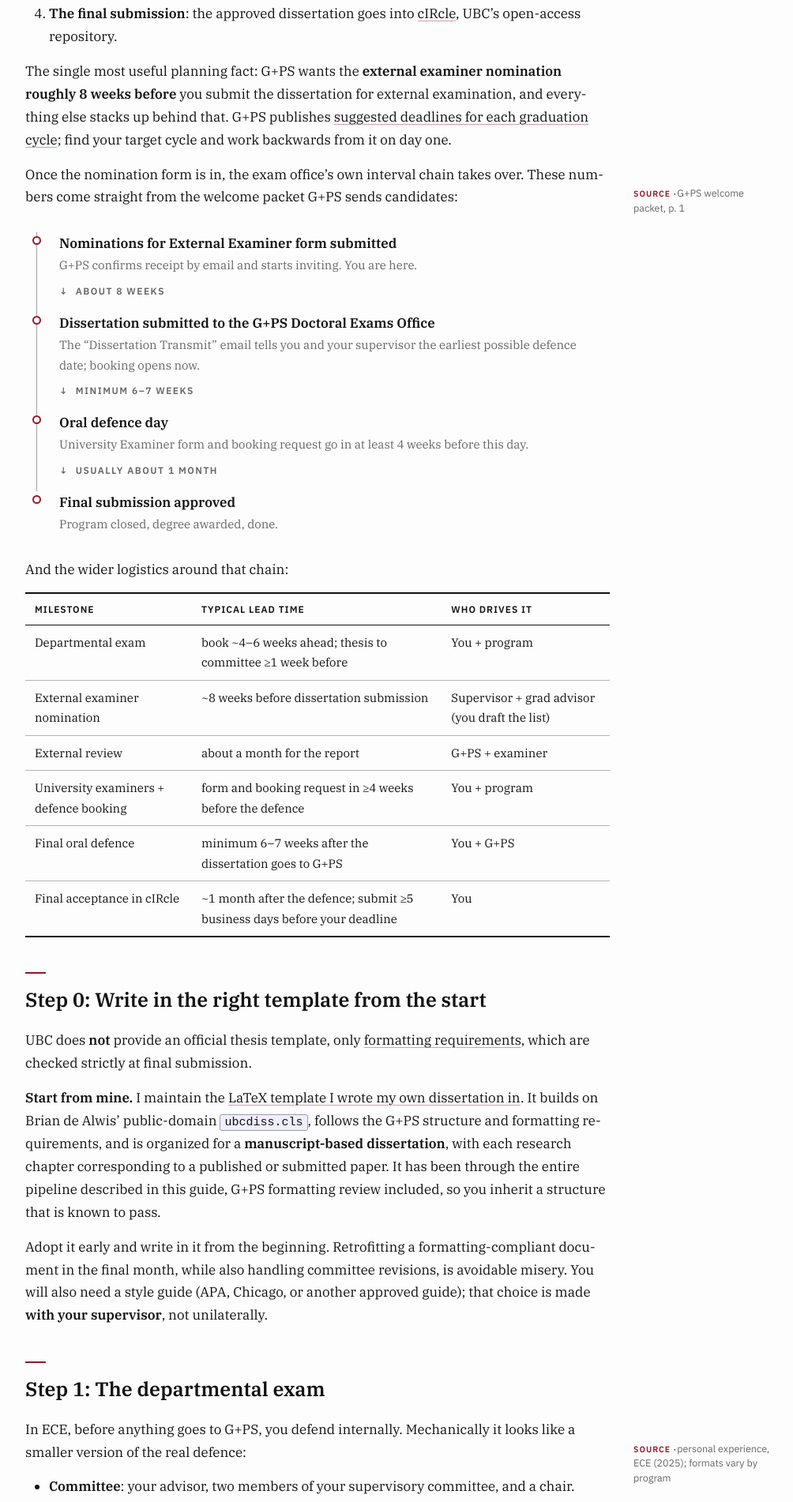
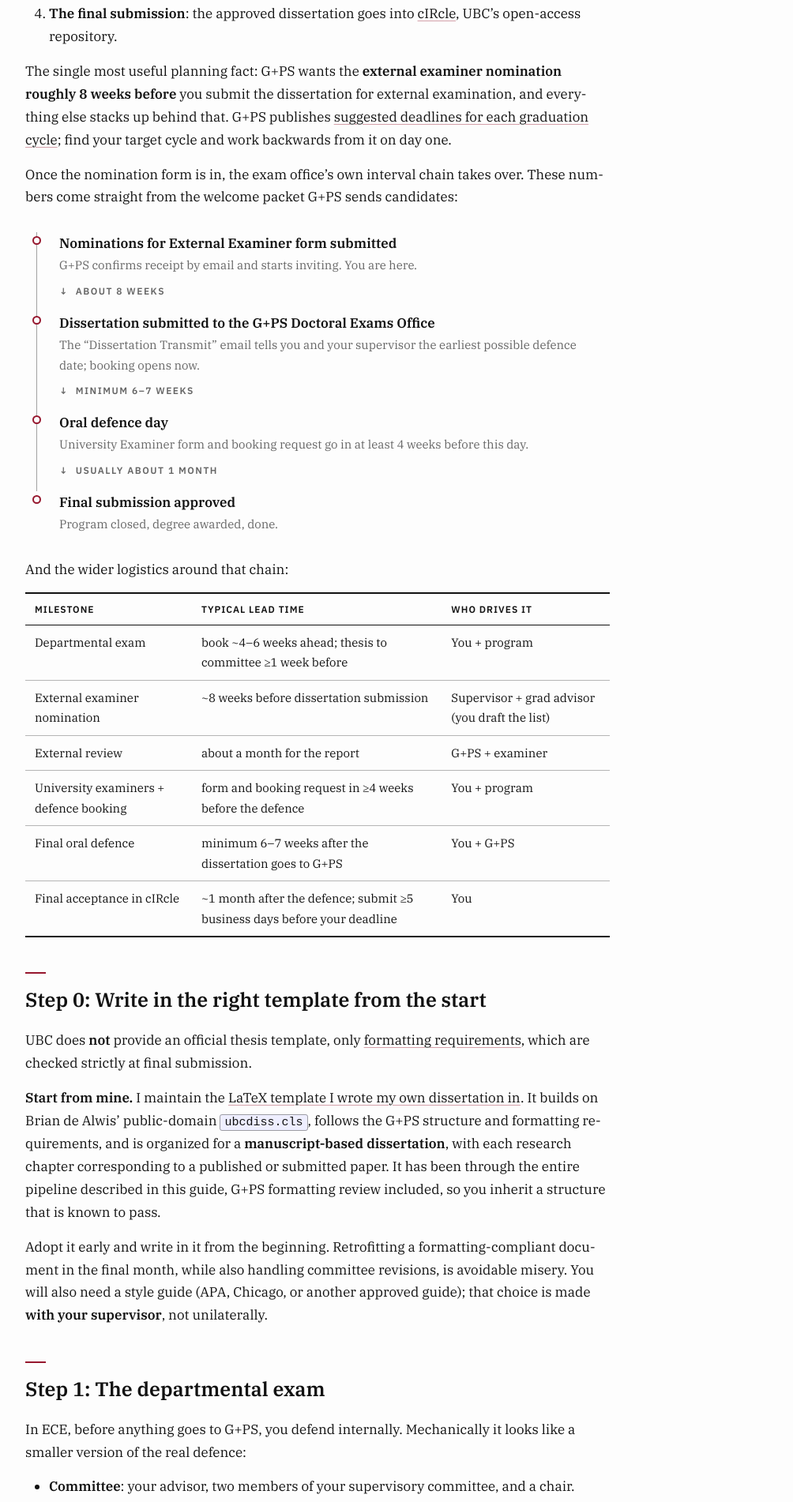
Before and after one commit to nashid/nashid.github.io, a Jekyll site: the page built from _writings/ubc-phd-thesis-examination-guide.md, in a window 1280 px wide. Shown: the part 1613-3515 px from the top of the page at 79% size, without its empty margins (238-1242 px from the left). Built offline with Jekyll 4.4.1, drawn with Linux system fonts in a browser that asks for light colours; some of the changed text lies outside the part shown.

Commit message:
Replace margin-note provenance with inline attribution and links
Drop the source margin notes entirely. Each claim now carries its
provenance in the sentence itself, and Step 5 links G+PS's final
dissertation submission page directly. Remove the now-unused .mn CSS.

```diff
--- a/_sass/_layout.scss
+++ b/_sass/_layout.scss
@@ -579,34 +579,6 @@
         line-height: 1.7;
         color: $grey-color-dark;
         margin-bottom: 0;
-    }
-}
-
-// Margin notes: a provenance apparatus in the outer margin
-.post-content .mn {
-    display: block;
-    margin: 8px 0 12px;
-    font-family: $base-font-family;
-    font-size: 12.5px;
-    line-height: 1.5;
-    color: $grey-color;
-    text-indent: 0;
-    text-align: left;
-
-    &:before {
-        content: "Source \00b7 ";
-        font-size: 10.5px;
-        font-weight: 600;
-        letter-spacing: 1px;
-        text-transform: uppercase;
-        color: $brand-color;
-    }
-
-    @media screen and (min-width: 1200px) {
-        float: right;
-        clear: right;
-        width: 180px;
-        margin: 0 -210px 10px 0;
     }
 }
 
--- a/_writings/ubc-phd-thesis-examination-guide.md
+++ b/_writings/ubc-phd-thesis-examination-guide.md
@@ -30,7 +30,7 @@
 
 The single most useful planning fact: G+PS wants the **external examiner nomination roughly 8 weeks before** you submit the dissertation for external examination, and everything else stacks up behind that. G+PS publishes [suggested deadlines for each graduation cycle](https://www.grad.ubc.ca/current-students/final-doctoral-exam/doctoral-deadlines); find your target cycle and work backwards from it on day one.
 
-Once the nomination form is in, the exam office's own interval chain takes over. These numbers come straight from the welcome packet G+PS sends candidates: <span class="mn">G+PS welcome packet, p. 1</span>
+Once the nomination form is in, the exam office's own interval chain takes over. These numbers come straight from the welcome packet G+PS sends candidates:
 
 <ul class="exam-timeline">
 <li>
@@ -75,7 +75,7 @@
 
 ## Step 1: The departmental exam
 
-In ECE, before anything goes to G+PS, you defend internally. Mechanically it looks like a smaller version of the real defence: <span class="mn">personal experience, ECE (2025); formats vary by program</span>
+In ECE, before anything goes to G+PS, you defend internally. Mechanically it looks like a smaller version of the real defence:
 
 - **Committee**: your advisor, two members of your supervisory committee, and a chair.
 - **Scheduling is the hard part.** You need a slot where four busy academics are simultaneously available. Start 4–6 weeks out, and be extra generous in summer when everyone travels. In my case scheduling started in mid-July for a late-August exam.
@@ -87,7 +87,7 @@
 
 This is the step with the longest invisible lead time and the strictest rules, so it deserves the most care.
 
-**How it works.** Your supervisor and the graduate program advisor nominate **at least two, preferably three** candidates using the [Nominations for External Examiner form](https://www.grad.ubc.ca/current-students/final-doctoral-exam/selecting-external-examiner), due roughly **8 weeks before** the dissertation is submitted for external examination. In practice, you draft a shortlist together with your supervisor well before that; for me this conversation happened in mid-July, months before the form went in. <span class="mn">G+PS, &ldquo;Selecting an External Examiner&rdquo;</span>
+**How it works.** Your supervisor and the graduate program advisor nominate **at least two, preferably three** candidates using the [Nominations for External Examiner form](https://www.grad.ubc.ca/current-students/final-doctoral-exam/selecting-external-examiner), due roughly **8 weeks before** the dissertation is submitted for external examination. In practice, you draft a shortlist together with your supervisor well before that; for me this conversation happened in mid-July, months before the form went in.
 
 **Who is eligible.** An external examiner must hold the rank of full, associate, or emeritus professor at a comparable university, have an established reputation in the dissertation's research area, have prior experience supervising and examining doctoral students, and must not have acted as external examiner for a student of any of your committee members in the past three years.
 
@@ -103,7 +103,7 @@
 <p>&ldquo;Graduate and Postdoctoral Studies has received your Nominations for External Examiner (Doctoral Dissertation) form and will proceed to confirm an External Examiner for early February <b>as noted on the form</b>. Please let us know <b>immediately</b> if you will not be submitting your dissertation for external examination at that time. [&hellip;] More information about next steps will be provided once an External Examiner has been confirmed.&rdquo;</p>
 </div>
 
-Read that email the way G+PS means it: the anticipated submission date you wrote on the form is now the spine of your exam timeline. The exams office is explicit about the tolerances: **a few days late is fine; more than two weeks late** and they may have to go back to your examiner to check they are still available, and every downstream date moves with you. If you know you will slip, say so immediately rather than going quiet. <span class="mn">welcome packet, p. 2</span>
+Read that email the way G+PS means it: the anticipated submission date you wrote on the form is now the spine of your exam timeline. The exams office is explicit about the tolerances: **a few days late is fine; more than two weeks late** and they may have to go back to your examiner to check they are still available, and every downstream date moves with you. If you know you will slip, say so immediately rather than going quiet.
 
 Second, G+PS sends a **doctoral exam welcome packet**, which, in the best tradition of bureaucracies with soul, introduces the doc exams team alongside photographs of their corgis. Behind the corgis it is genuinely load-bearing: the interval chain in the timeline above is theirs, and it warns you that everything from here on arrives from **graduate.doctoral@ubc.ca** and contains instructions, not just updates. Whitelist that address and read every message carefully. I have archived [the edition I received (December 2025)](/resources/docs/ubc-doctoral-exam-welcome-dec2025.pdf) as a specimen; get the current one from the exams office.
 
@@ -130,12 +130,12 @@
 Usually about a month separates defence day from being fully done. You incorporate any required revisions, collect committee approval, and upload the final PDF to cIRcle. Details that surprise people:
 
 - The PDF must be unsecured (no password protection), and **a scan is not acceptable**.
-- G+PS reviews the formatting *after* you submit: **your program is not closed and you are not eligible to graduate until they approve it**, and corrections are common. G+PS itself recommends submitting **at least 5 business days before** your deadline; the deadline is for *approval*, not submission.
-- Once accepted, **no changes are permitted**. Proofread the final version as if it is permanent, because it is. It goes online within 3–4 days. <span class="mn">G+PS, &ldquo;Final Dissertation Submission&rdquo;</span>
+- [G+PS reviews the formatting](https://www.grad.ubc.ca/current-students/final-dissertation-thesis-submission) *after* you submit: **your program is not closed and you are not eligible to graduate until they approve it**, and corrections are common. G+PS itself recommends submitting **at least 5 business days before** your deadline; the deadline is for *approval*, not submission.
+- Once accepted, **no changes are permitted**. Proofread the final version as if it is permanent, because it is. It goes online within 3–4 days.
 
 ## The cadence, end to end
 
-Roughly my own calendar, as one concrete instantiation: <span class="mn">my own timeline, 2025&ndash;2026</span>
+Roughly my own calendar, as one concrete instantiation:
 
 - **Mid-July**: external examiner shortlist drafted with my supervisor; departmental exam scheduling begins
 - **Late August**: departmental exam (thesis to the committee a week or more before)
```
